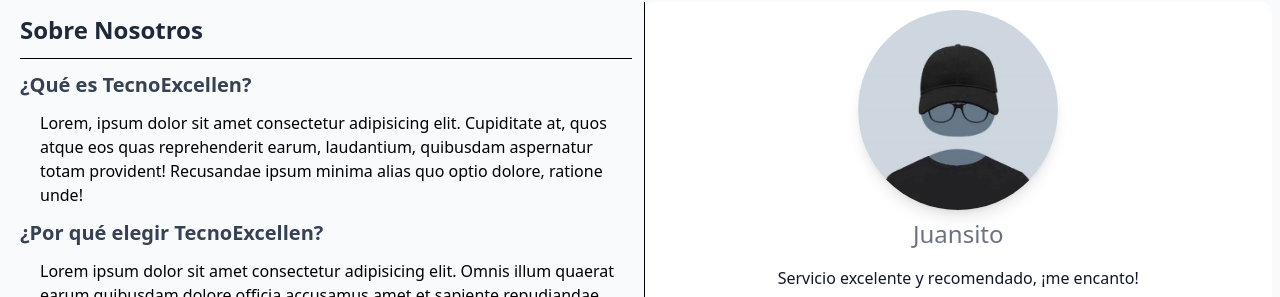
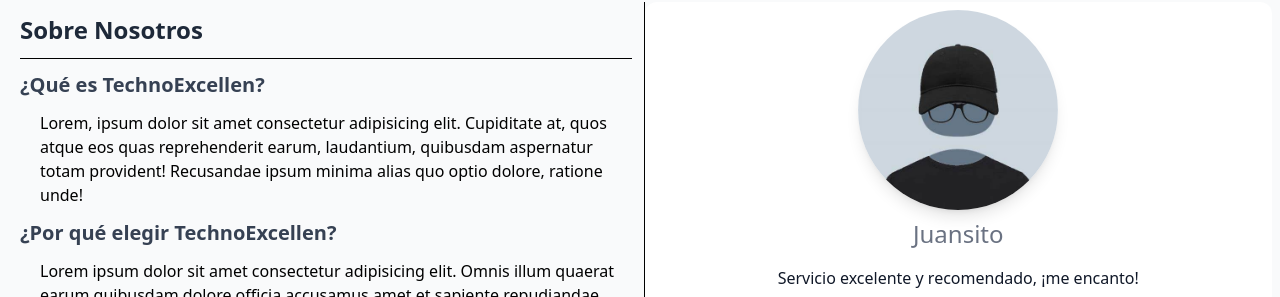
Before and after one commit to warling-lopez/tecnoexellen, a React (Vite) app: page / in a window 1280 px wide. Shown: the part 737-1034 px from the top of the page. Built offline with nearby package versions, Linux system fonts and the light colour scheme.

Commit message:
cambios realisados

```diff
--- a/index.html
+++ b/index.html
@@ -4,7 +4,7 @@
     <meta charset="UTF-8" />
     <link rel="icon" type="image/svg+xml" href="/Logo-NoFondo.png" />
     <meta name="viewport" content="width=device-width, initial-scale=1.0" />
-    <title>Tecnoexellen</title>
+    <title>Technoexellen</title>
   </head>
   <body>
     <div id="root"></div>
--- a/src/sections/SeccionNosotros.jsx
+++ b/src/sections/SeccionNosotros.jsx
@@ -7,7 +7,7 @@
         <h2 className="text-gray-800 text-2xl font-bold">Sobre Nosotros</h2>
         <hr />
         <h2 className="font-bold text-gray-700 text-xl">
-          ¿Qué es TecnoExcellen?
+          ¿Qué es TechnoExcellen?
         </h2>
         <p className="pl-5">
           Lorem, ipsum dolor sit amet consectetur adipisicing elit. Cupiditate
@@ -16,7 +16,7 @@
           dolore, ratione unde!
         </p>
         <h2 className="font-bold text-gray-700 text-xl">
-          ¿Por qué elegir TecnoExcellen?
+          ¿Por qué elegir TechnoExcellen?
         </h2>
         <p className="pl-5">
           Lorem ipsum dolor sit amet consectetur adipisicing elit. Omnis illum
```
Also changed, not shown: 1 other file (tests, documents, lock files or other folders).
